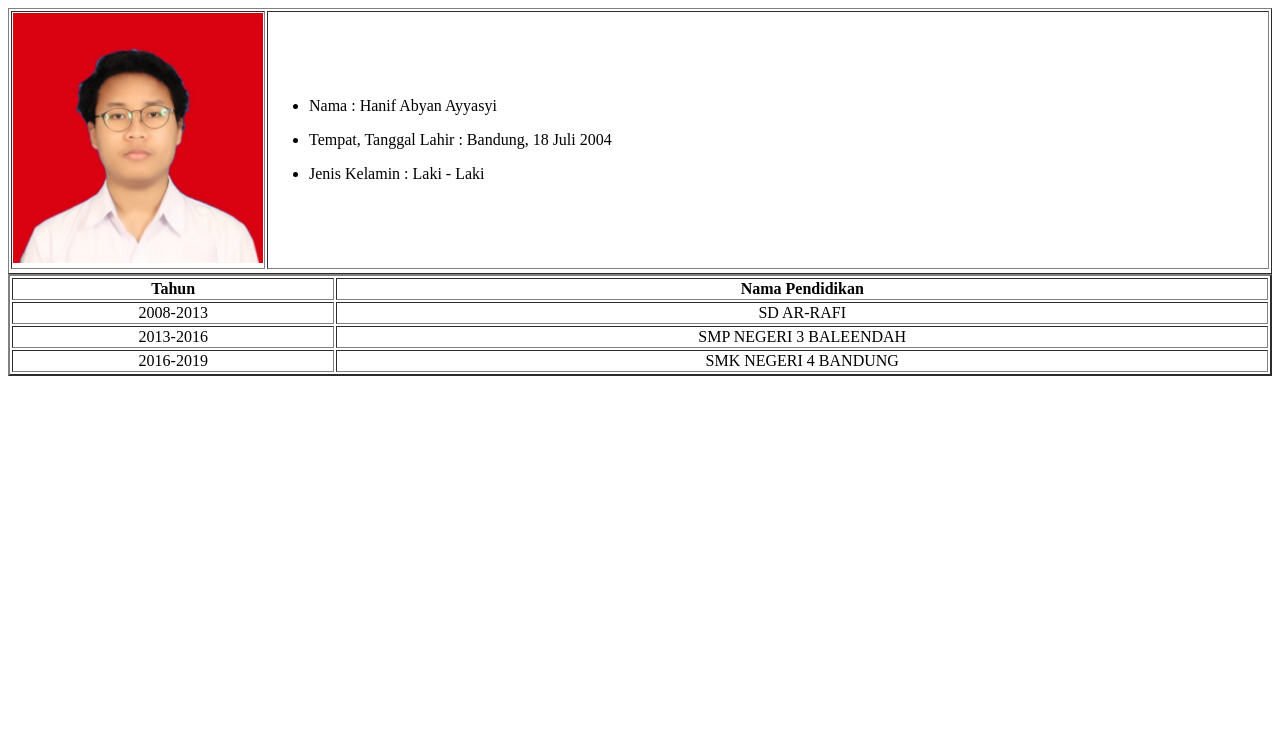
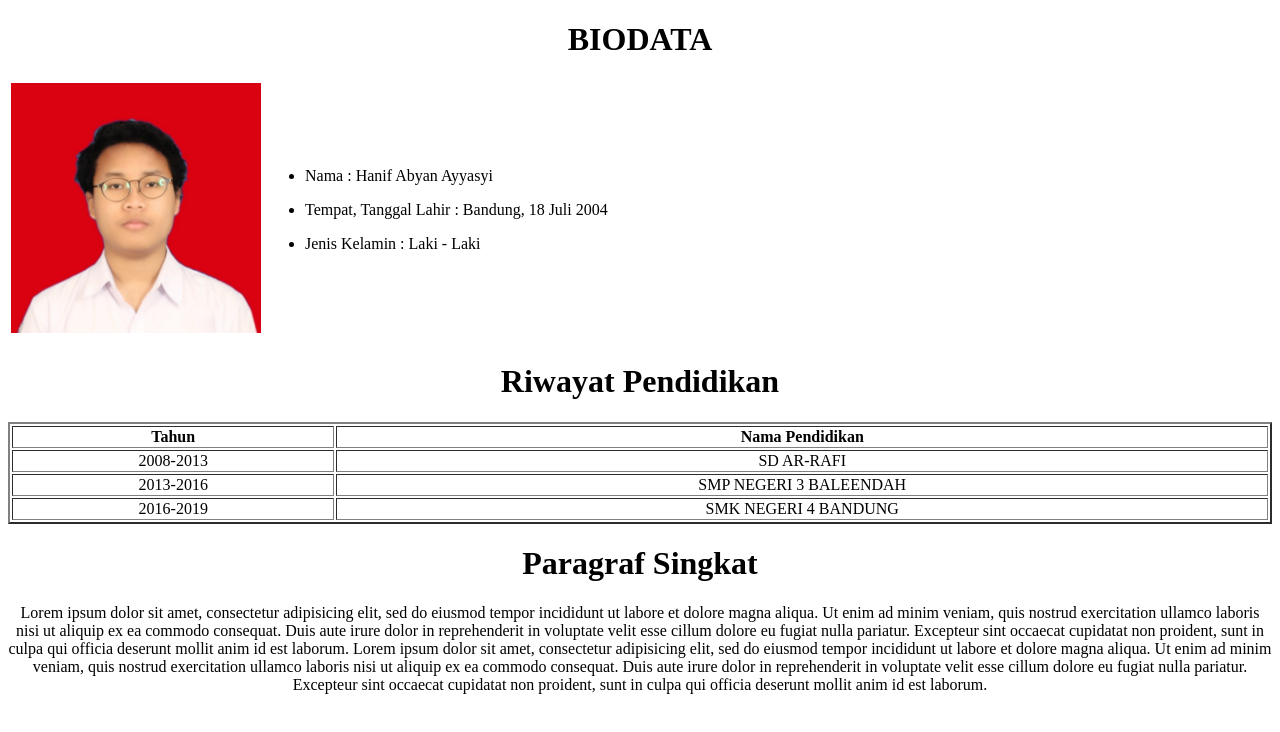
Before and after one commit to Ayyasythz/wad_project1, a plain HTML site: page index.html in a window 1280 px wide. Drawn offline with Linux system fonts and the light colour scheme.

Commit message:
update index.html

```diff
--- a/index.html
+++ b/index.html
@@ -6,10 +6,11 @@
 	<title></title>
 </head>
 <body>
-	<table width="100%"  border="1px" >
+	<table width="100%">
+		<h1 align="center">BIODATA</h1>
 		<tr>
 			<td width="250px">
-				<img src="foto.jpg" width="250px" height="250px">
+				<img  src="foto.jpg" width="250px" height="250px">
 			</td>
 			<td>
 				<ul>
@@ -27,6 +28,7 @@
 		</tr>
 		<tr>
 			<table width="100%" border="2px">
+				<h1 align="center">Riwayat Pendidikan</h1>
 				<tr>
 					<th>
 						Tahun
@@ -62,6 +64,18 @@
 			</table>
 		</tr>
 	</table>
+	<h1 align="center">Paragraf Singkat</h1>
+	<p align="center">Lorem ipsum dolor sit amet, consectetur adipisicing elit, sed do eiusmod
+	tempor incididunt ut labore et dolore magna aliqua. Ut enim ad minim veniam,
+	quis nostrud exercitation ullamco laboris nisi ut aliquip ex ea commodo
+	consequat. Duis aute irure dolor in reprehenderit in voluptate velit esse
+	cillum dolore eu fugiat nulla pariatur. Excepteur sint occaecat cupidatat non
+	proident, sunt in culpa qui officia deserunt mollit anim id est laborum. Lorem ipsum dolor sit amet, consectetur adipisicing elit, sed do eiusmod tempor incididunt ut labore et dolore magna aliqua. Ut enim ad minim veniam,
+	quis nostrud exercitation ullamco laboris nisi ut aliquip ex ea commodo
+	consequat. Duis aute irure dolor in reprehenderit in voluptate velit esse
+	cillum dolore eu fugiat nulla pariatur. Excepteur sint occaecat cupidatat non
+	proident, sunt in culpa qui officia deserunt mollit anim id est laborum.</p>
+
 
 
 
```
